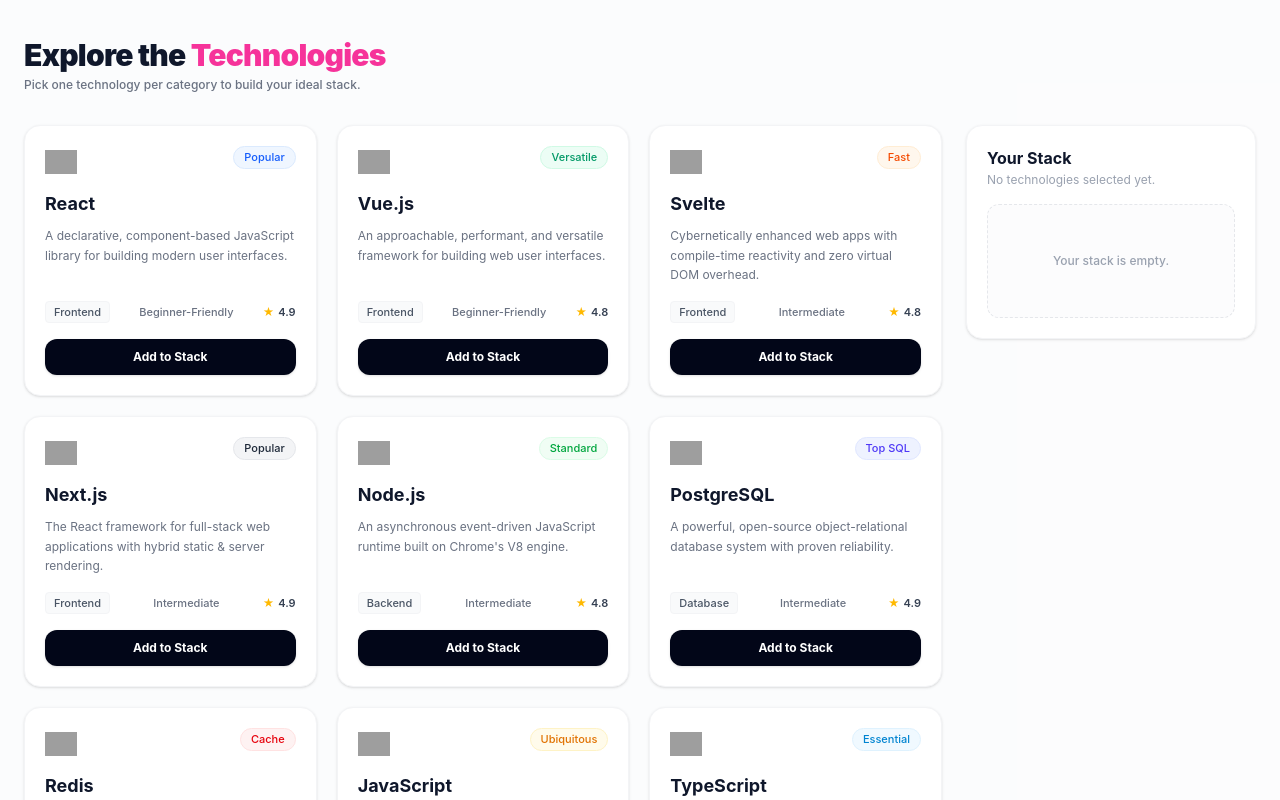
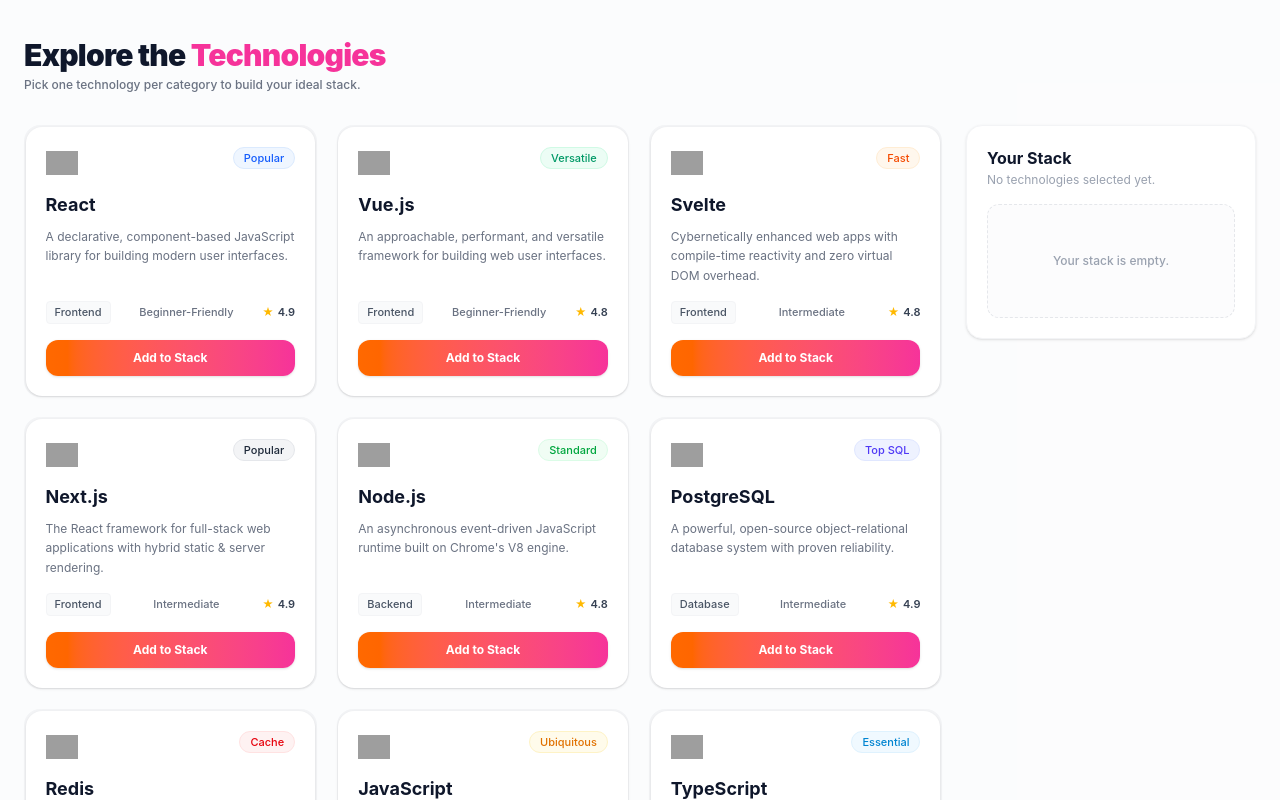
Before and after one commit to sajidraian/dev-stack-builder-a_05, a React (Vite) app: page / in a window 1280 px wide. Shown: the part 680-1480 px from the top of the page. Built offline with nearby package versions, Linux system fonts and the light colour scheme; grey boxes are pictures that could not be loaded.

Commit message:
style: update technology card selection

```diff
--- a/src/components/TechnologyCard.jsx
+++ b/src/components/TechnologyCard.jsx
@@ -1,19 +1,48 @@
 export default function TechnologyCard({ technology, onAdd, isAdded }) {
-  const { name, category, description, icon, rating, difficulty, badge, badgeColor } = technology;
+  const {
+    name,
+    category,
+    description,
+    icon,
+    rating,
+    difficulty,
+    badge,
+    badgeColor,
+  } = technology;
 
   return (
-    <div className="bg-white border border-gray-100 rounded-2xl p-5 shadow-sm hover:shadow-md transition-all flex flex-col justify-between">
+    <div
+      className={`rounded-2xl p-[1.5px] transition-all duration-300 ${
+        isAdded
+          ? "bg-gradient-to-r from-orange-500 to-pink-500 shadow-md"
+          : "bg-gray-100 hover:bg-gray-200"
+      }`}
+    >
+      <div className="bg-white rounded-2xl p-5 shadow-sm hover:shadow-md transition-all flex flex-col justify-between h-full">
         <div>
           <div className="flex items-start justify-between">
-          <img src={icon} alt={name} className="w-8 h-8 object-contain" />
+            <img
+              src={icon}
+              alt={name}
+              className="w-8 h-8 object-contain"
+            />
+
             {badge && (
-            <span className={`text-[11px] font-medium px-2.5 py-0.5 rounded-full border ${badgeColor || "bg-gray-50 text-gray-600 border-gray-200"}`}>
+              <span
+                className={`text-[11px] font-medium px-2.5 py-0.5 rounded-full border ${
+                  badgeColor ||
+                  "bg-gray-50 text-gray-600 border-gray-200"
+                }`}
+              >
                 {badge}
               </span>
             )}
           </div>
 
-        <h3 className="text-lg font-bold text-slate-900 mt-3">{name}</h3>
+          <h3 className="text-lg font-bold text-slate-900 mt-3">
+            {name}
+          </h3>
+
           <p className="text-xs text-gray-500 mt-2 leading-relaxed line-clamp-3 min-h-[50px]">
             {description}
           </p>
@@ -24,24 +53,28 @@
             <span className="bg-gray-50 border border-gray-100 text-gray-600 px-2 py-0.5 rounded">
               {category}
             </span>
+
             <span>{difficulty}</span>
+
             <span className="flex items-center gap-1 font-semibold text-gray-700">
-            <span className="text-amber-400">★</span> {rating}
+              <span className="text-amber-400">★</span>
+              {rating}
             </span>
           </div>
 
           <button
             onClick={() => onAdd(technology)}
             disabled={isAdded}
-          className={`w-full py-2.5 rounded-xl text-xs font-bold transition-all ${
+            className={`w-full py-2.5 rounded-xl text-xs font-bold text-white transition-all duration-200 ${
               isAdded
                 ? "bg-gray-100 text-gray-400 cursor-not-allowed"
-              : "bg-slate-950 hover:bg-slate-800 text-white shadow-sm"
+                : "bg-gradient-to-r from-orange-500 to-pink-500 hover:opacity-90 shadow-sm"
             }`}
           >
             {isAdded ? "Added to Stack" : "Add to Stack"}
           </button>
         </div>
       </div>
+    </div>
   );
 }
```
Lines whose indentation alone changed are shown as unchanged.
